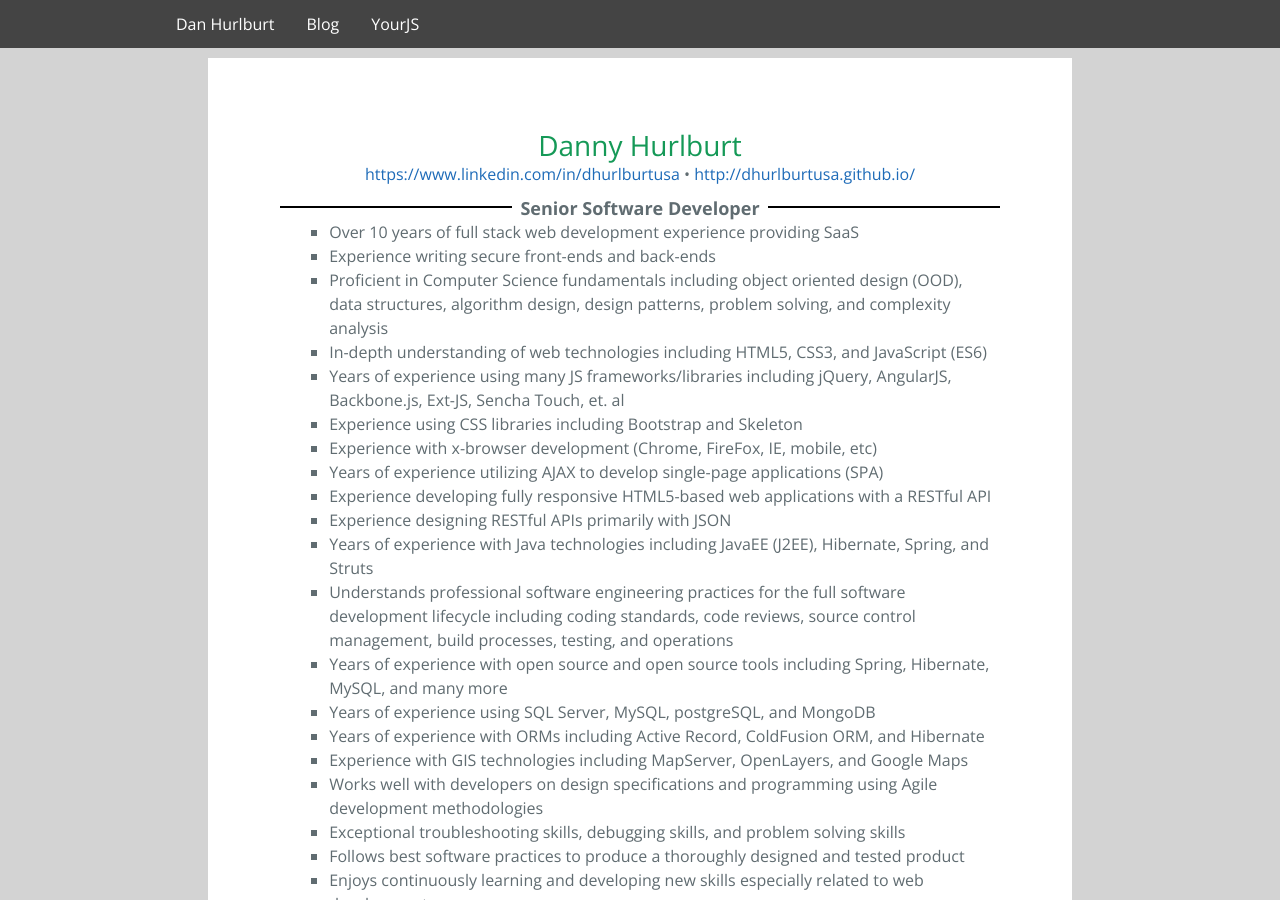
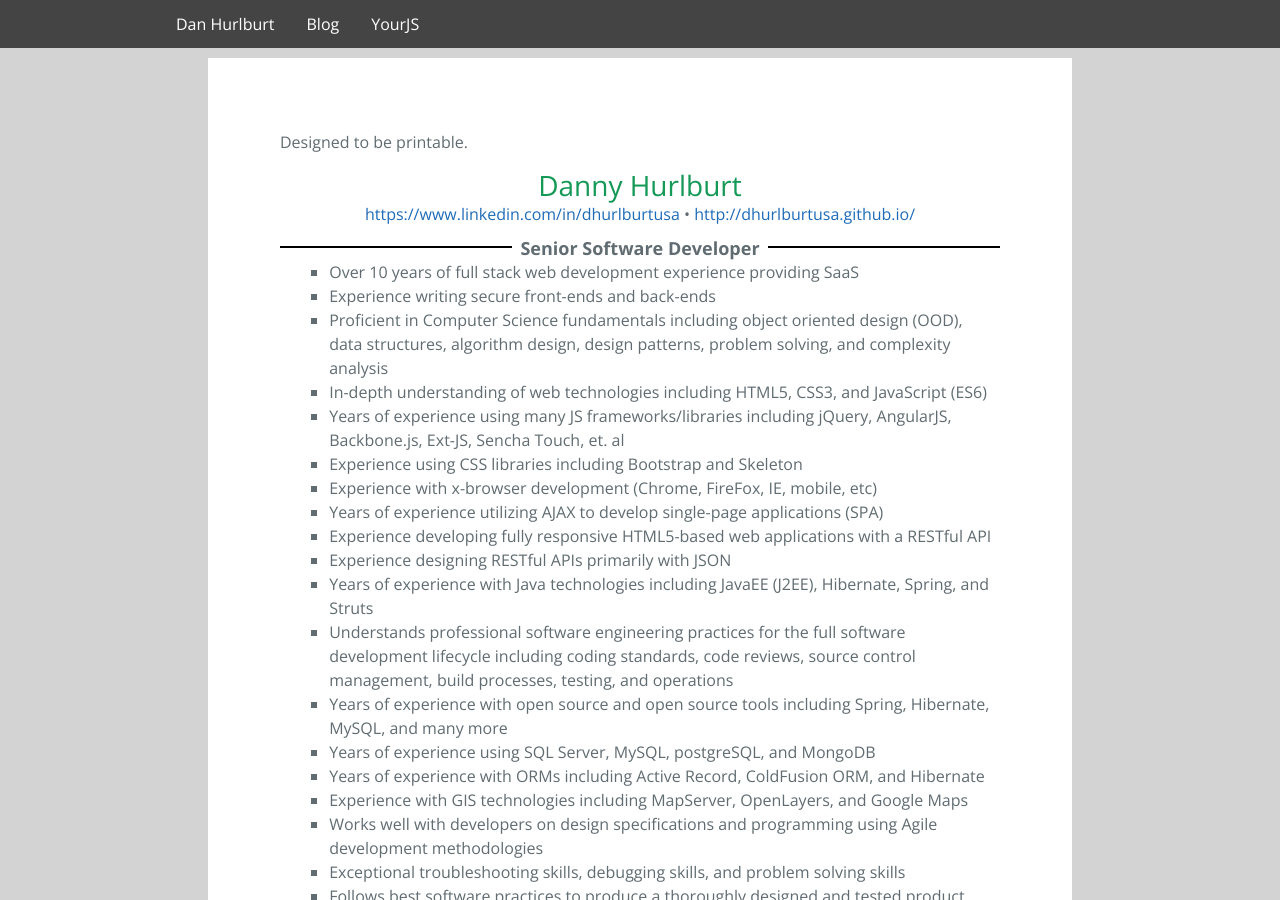
Before and after one commit to dhurlburtusa/dhurlburtusa.github.io, a Jekyll site: the page built from resume/index.html, in a window 1280 px wide and 900 px high. Built offline with Jekyll 4.4.1, drawn with Linux system fonts in a browser that asks for light colours.

Commit message:
Add Note about Being Printable

```diff
--- a/resume/index.html
+++ b/resume/index.html
@@ -100,6 +100,7 @@ doc:
 
 <section class="Main" id="main">
   <div class="Main-bd" id="mainBd">
+    <p class="print-none">Designed to be printable.</p>
     <article class="Resume">
       <div class="Resume-name">
         <h1>Danny Hurlburt</h1>
```
